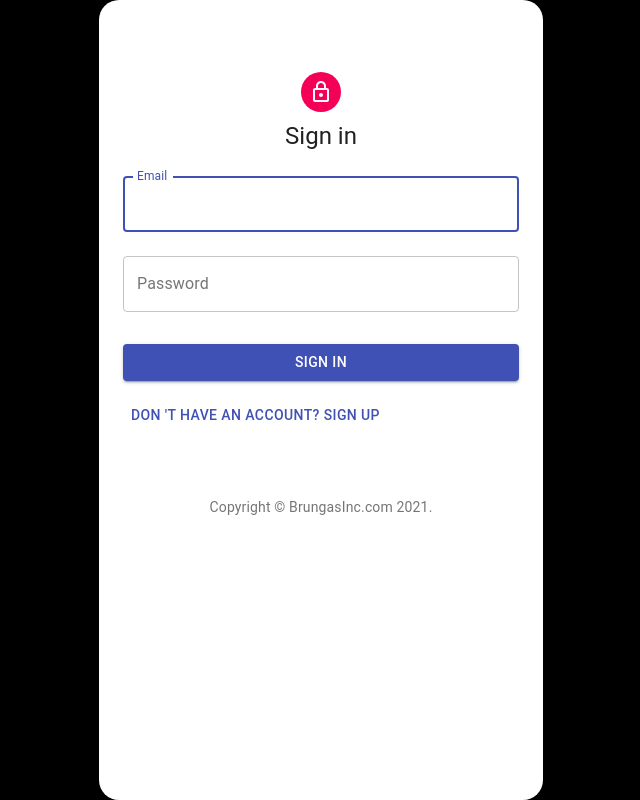
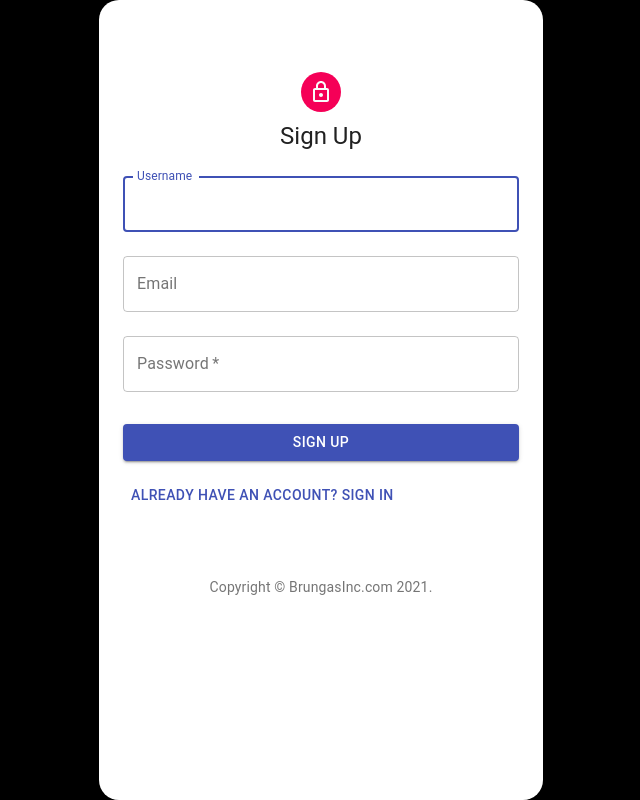
Before and after one commit to muddy700/Fast-Chat-App, a React (Create React App) app: page / in a window 1280 px wide. Shown: the whole page, without its empty margins (319-959 px from the left). Built offline with nearby package versions, Linux system fonts and the light colour scheme.

Commit message:
Validated SignUp Form

```diff
--- a/src/pages/loginPage.js
+++ b/src/pages/loginPage.js
@@ -63,7 +63,7 @@ export default function Login({setCurrentUser, setRender}){
     email : '',
     password : ''
   }
-  const [signBit, setSignBit] = useState(1)
+  const [signBit, setSignBit] = useState(2)
   const [loginCredentials, setLoginCredentials] = useState(credentials)
   const [emailError, setEmailerror] = useState(false)
   const [passwordError, setpasswordError] = useState(false)
@@ -162,7 +162,7 @@ export default function Login({setCurrentUser, setRender}){
         });
     }
     else {
-      console.log('The Form Is Invalid')
+      console.log('The Login Form Is Invalid')
     }
   }
 
--- a/src/pages/signUpPage.js
+++ b/src/pages/signUpPage.js
@@ -43,14 +43,108 @@ const useStyles = makeStyles((theme) => ({
 
 export default function SignUp({setSignBit}){
   const classes = useStyles();
+  const credentials = {
+      username : '',
+      email: '',
+      password: ''
+  }
   const [isNameTaken, setIsNameTaken] = useState(false)
+  const [signUpCredentials, setSignUpCredentials] = useState(credentials)
+  const [usernameError, setUsernameError] = useState(false)
+  const [emailError, setEmailerror] = useState(false)
+  const [passwordError, setPasswordError] = useState(false)
+  const [usernameErrorMessage, setUsernameErrorMessage] = useState('')
+  const [emailErrorMessage, setEmailErrorMessage] = useState('')
+  const [passwordErrorMessage, setPasswordErrorMessage] = useState('')
 
   const changeForm = () => {
       setSignBit(1);
   }
 
+  const handleSignUpCredentials = (e) => {
+    e.preventDefault()
+    setSignUpCredentials({...signUpCredentials, [e.target.name] : e.target.value})
+    if(e.target.name === 'username') {
+      setUsernameError(false)
+    }
+    if(e.target.name === 'email') {
+      setEmailerror(false)
+    }
+    if(e.target.name === 'password') {
+      setPasswordError(false)
+    }
+  }
+
+  const formValidator = (e) => {
+    e.preventDefault();
+    const username = e.target.username.value;
+    const email = e.target.email.value;
+    const password = e.target.password.value;
+    let re = /^(([^<>()\[\]\\.,;:\s@"]+(\.[^<>()\[\]\\.,;:\s@"]+)*)|(".+"))@((\[[0-9]{1,3}\.[0-9]{1,3}\.[0-9]{1,3}\.[0-9]{1,3}])|(([a-zA-Z\-0-9]+\.)+[a-zA-Z]{2,}))$/;
+    const emailResult = re.test(email)
+
+    //For Email Validation
+    if(username === '') {
+      setUsernameError(true)
+      setUsernameErrorMessage('Username Cannot Be Blank!')
+      return false;
+    }
+    else if(username.length < 4) {
+      setUsernameError(true)
+      setUsernameErrorMessage('Use Atleast 4 Characters')
+      return false;
+    }
+    else if(email === '') {
+      setEmailerror(true)
+      setEmailErrorMessage('Email Cannot Be Blank!')
+      return false;
+    }
+    else if (!emailResult) {
+      setEmailerror(true)
+      setEmailErrorMessage('Enter A Valid Email')
+      return false;
+    }
+    else if(password === '') {
+      setPasswordError(true)
+      setPasswordErrorMessage('Password Cannot Be Blank!')
+      return false;
+    }
+    else if(password.length < 4) {
+      setPasswordError(true)
+      setPasswordErrorMessage('Use AtLeast Four Characters')
+      return false;
+    }
+    //  if (!(/^[a-zA-Z]*$/.test(secondKey.value)))
+    // else if (!(/^[a-z]*$/.test(password))) {
+    //   setPasswordError(true)
+    //   setPasswordErrorMessage('Include AtLeast One Lowercase Letter')
+    //   return false;
+    // }
+    // else if (!(/^[0-9]*$/.test(password))) {
+    //   setPasswordError(true)
+    //   setPasswordErrorMessage('Include AtLeast One Numerical Value')
+    //   return false;
+    // }
+    // else if (!(/^[A-Z]*$/.test(password))) {
+    //   setPasswordError(true)
+    //   setPasswordErrorMessage('Include AtLeast One UpperCase Letter')
+    //   return false;
+    // }
+    else {
+      // setLoginCredentials({ email : '', password : '' })
+      setUsernameError(false);
+      setEmailerror(false);
+      setPasswordError(false);
+      setEmailErrorMessage('');
+      setPasswordErrorMessage('');
+      return true;
+    }
+
+  }
   const onFinish = (e) => {
-    e.preventDefault()
+    e.preventDefault();
+    const validation = formValidator(e);
+    console.log(validation)
     setIsNameTaken(false);
     const email = e.target.email.value;
     const password = e.target.password.value;
@@ -81,34 +175,40 @@ export default function SignUp({setSignBit}){
       //     });
 
       //else
-        firebase.auth().createUserWithEmailAndPassword(email, password)
-            .then((userCredential) => {
+      if(validation) {
+        // firebase.auth().createUserWithEmailAndPassword(email, password)
+        // .then((userCredential) => {
           // Signed in
           console.log('User Created Successful')
-                var user = userCredential.user;
+          setSignUpCredentials({ username : '', email : '', password : '' })
+          // var user = userCredential.user;
 
           //Create UserProfile
-                const newProfile = {
-                    uid: user.uid,
-                    username : username
+            //     const newProfile = {
+            //         uid: user.uid,
+            //         username : username
+            //     }
+
+            //     profileRef.add(newProfile)
+            //         .then((docRef) => {
+            //             console.log("Profile Created Successful ");
+            //             setSignBit(1);
+            //         })
+            //         .catch((error) => {
+            //             console.error("Error While Creating Profile: ", error);
+            //         });
+
+            // })
+            // .catch((error) => {
+            //     // var errorCode = error.code;
+            //     var errorMessage = error.message;
+            //     console.log('Error While Creating User ' + errorMessage)
+            //     // ..
+            // });
         }
-
-                profileRef.add(newProfile)
-                    .then((docRef) => {
-                        console.log("Profile Created Successful ");
-                        setSignBit(1);
-                    })
-                    .catch((error) => {
-                        console.error("Error While Creating Profile: ", error);
-                    });
-
-            })
-            .catch((error) => {
-                // var errorCode = error.code;
-                var errorMessage = error.message;
-                console.log('Error While Creating User ' + errorMessage)
-                // ..
-            });
+        else {
+          console.log('The Sign Up Form Is Not Valid')
+        }
   }
 
   return (
@@ -123,24 +223,28 @@ export default function SignUp({setSignBit}){
           <TextField
             variant="outlined"
             margin="normal"
-            required
             fullWidth
             id="username"
             label="Username"
             name="username"
             autoComplete="username"
             autoFocus
-            error={isNameTaken}
-            helperText={isNameTaken ? 'Username Already Exist!' : ''}
+            error={usernameError}
+            value={signUpCredentials.username}
+            onChange={handleSignUpCredentials}
+            helperText={usernameError ? usernameErrorMessage : ''}
           />
           <TextField
             variant="outlined"
             margin="normal"
-            required
             fullWidth
             id="email"
             label="Email"
             name="email"
+            onChange={handleSignUpCredentials}
+            error={emailError}
+            helperText={emailError  ?  emailErrorMessage : ''}
+            value={signUpCredentials.email}
             autoComplete="email"
           />
           <TextField
@@ -153,6 +257,10 @@ export default function SignUp({setSignBit}){
             type="password"
             id="password"
             autoComplete="current-password"
+            onChange={handleSignUpCredentials}
+            error={passwordError}
+            helperText={passwordError ? passwordErrorMessage : ''}
+            value={signUpCredentials.password}
           />
           <Button
             type="submit"
```
Lines whose indentation alone changed are shown as unchanged.
